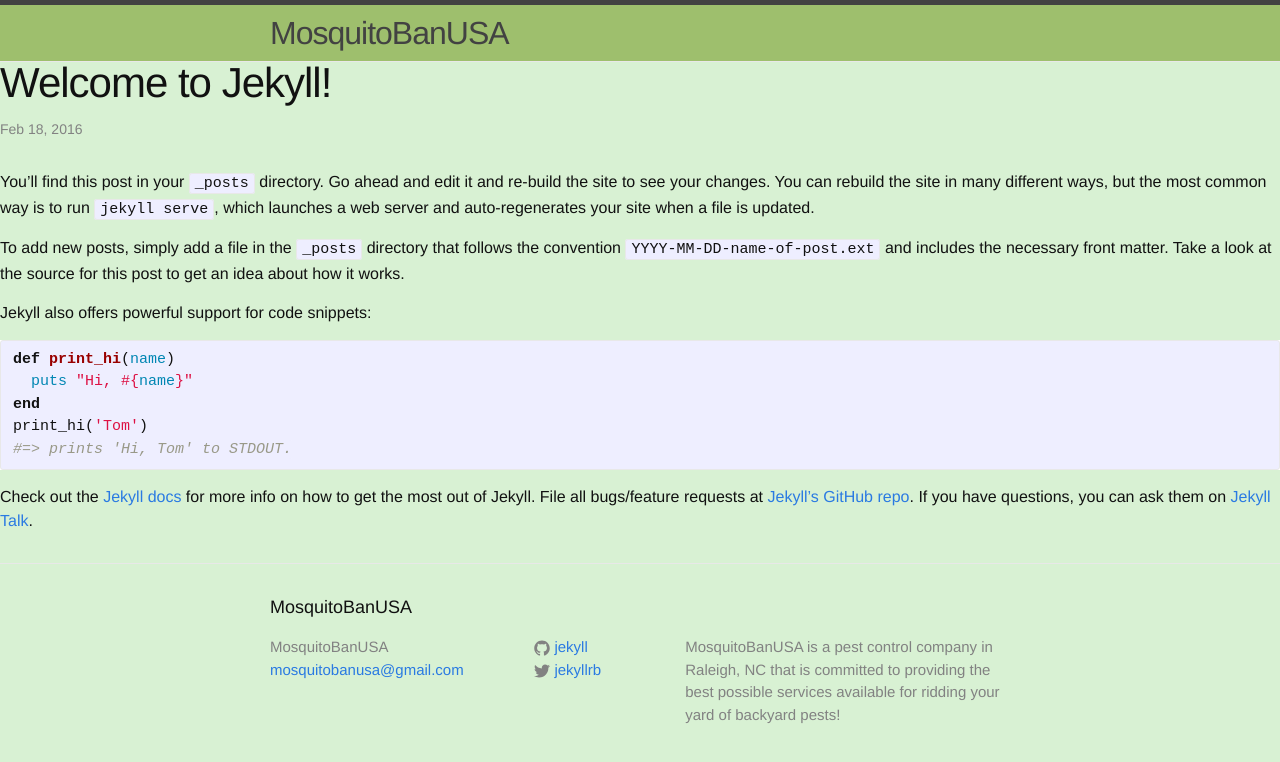
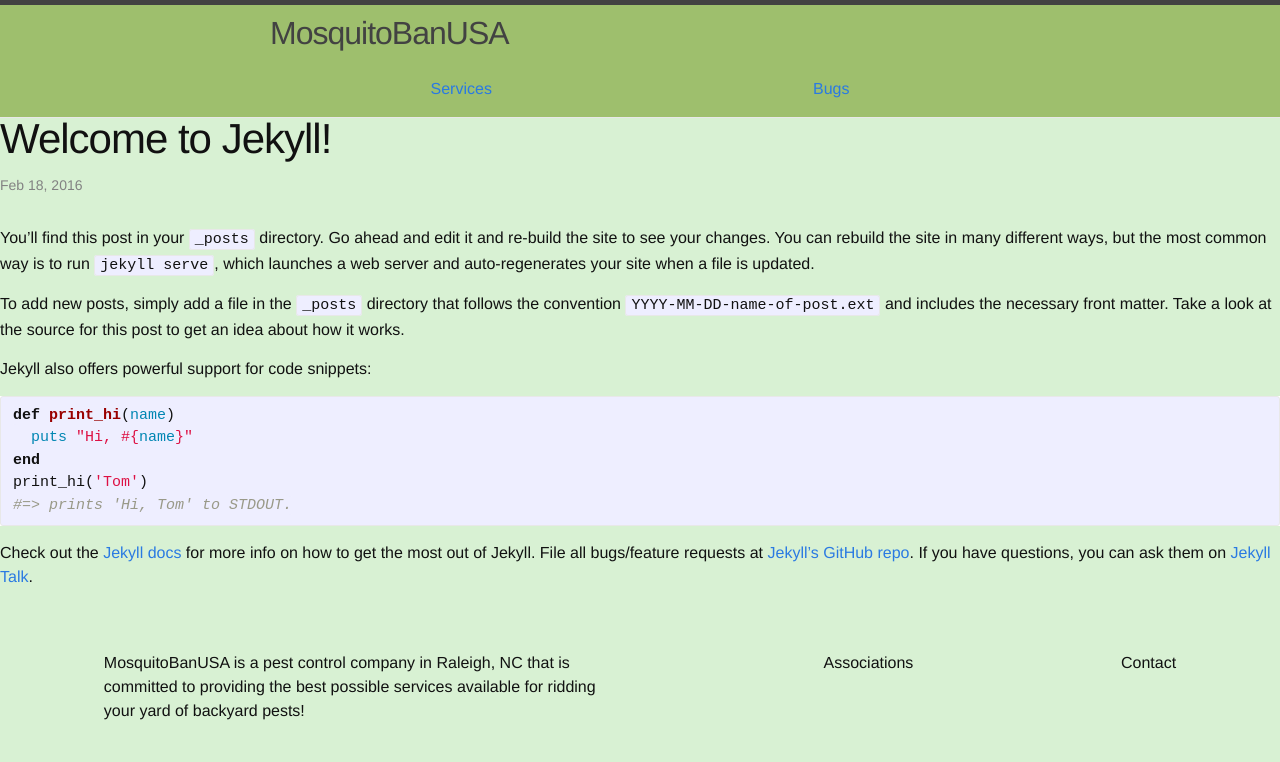
Before and after one commit to cassiebaer/mosquitobanusa.com, a Jekyll site: the page built from _posts/2016-02-18-welcome-to-jekyll.markdown, in a window 1280 px wide. Shown: the top 762 px of the page. Built offline with Jekyll 4.4.1, drawn with Linux system fonts in a browser that asks for light colours; nearby versions of some CDN libraries; library files that are not in the unit come from our copies.

Commit message:
fix: flexbox stuff and footer details

```diff
--- a/_includes/footer.html
+++ b/_includes/footer.html
@@ -1,38 +1,20 @@
-<footer class="site-footer">
+<footer class="section">
 
-  <div class="wrapper">
 
-    <h2 class="footer-heading">{{ site.title }}</h2>
+    <div class="row">
 
-    <div class="footer-col-wrapper">
-      <div class="footer-col footer-col-1">
-        <ul class="contact-list">
-          <li>{{ site.title }}</li>
-          <li><a href="mailto:{{ site.email }}">{{ site.email }}</a></li>
-        </ul>
+      <div style="max-width: 40%;">
+        {{ site.description }}
       </div>
 
-      <div class="footer-col footer-col-2">
-        <ul class="social-media-list">
-          {% if site.github_username %}
-          <li>
-            {% include icon-github.html username=site.github_username %}
-          </li>
-          {% endif %}
-
-          {% if site.twitter_username %}
-          <li>
-            {% include icon-twitter.html username=site.twitter_username %}
-          </li>
-          {% endif %}
-        </ul>
+      <div>
+        <h4>Associations</h4>
       </div>
 
-      <div class="footer-col footer-col-3">
-        <p>{{ site.description }}</p>
+      <div>
+        <h4>Contact</h4>
       </div>
+
     </div>
 
-  </div>
-
 </footer>
--- a/_includes/header.html
+++ b/_includes/header.html
@@ -4,22 +4,9 @@
 
     <a class="site-title" href="{{ site.baseurl }}/">{{ site.title }}</a>
 
-    <nav class="site-nav">
-      <a href="#" class="menu-icon">
-        <svg viewBox="0 0 18 15">
-          <path fill="#424242" d="M18,1.484c0,0.82-0.665,1.484-1.484,1.484H1.484C0.665,2.969,0,2.304,0,1.484l0,0C0,0.665,0.665,0,1.484,0 h15.031C17.335,0,18,0.665,18,1.484L18,1.484z"/>
-          <path fill="#424242" d="M18,7.516C18,8.335,17.335,9,16.516,9H1.484C0.665,9,0,8.335,0,7.516l0,0c0-0.82,0.665-1.484,1.484-1.484 h15.031C17.335,6.031,18,6.696,18,7.516L18,7.516z"/>
-          <path fill="#424242" d="M18,13.516C18,14.335,17.335,15,16.516,15H1.484C0.665,15,0,14.335,0,13.516l0,0 c0-0.82,0.665-1.484,1.484-1.484h15.031C17.335,12.031,18,12.696,18,13.516L18,13.516z"/>
-        </svg>
-      </a>
-
-      <div class="trigger">
-        {% for my_page in site.pages %}
-          {% if my_page.title %}
-          <a class="page-link" href="{{ my_page.url | prepend: site.baseurl }}">{{ my_page.title }}</a>
-          {% endif %}
-        {% endfor %}
-      </div>
+    <nav class="site-nav row">
+      <a href="#">Services</a>
+      <a href="#">Bugs</a>
     </nav>
 
   </div>
--- a/_sass/_layout.scss
+++ b/_sass/_layout.scss
@@ -16,7 +16,6 @@
     line-height: 56px;
     letter-spacing: -1px;
     margin-bottom: 0;
-    float: left;
 
     &,
     &:visited {
--- a/css/main.scss
+++ b/css/main.scss
@@ -55,6 +55,23 @@ $clr-wistful: #D8F1D3;
   background-color: $clr-wistful;
 }
 
+.speech-bubble {
+  padding: 1em;
+  text-align: right;
+
+  p {
+    margin: 0;
+  }
+}
+
+.speech-bubble__left {
+  border-radius: 2em 2em 0.1em 2em;
+}
+
+.speech-bubble__right {
+  border-radius: 2em 2em 2em 0.1em;
+}
+
 .hero {
   width: 100%;
   height: 24em;
@@ -72,22 +89,22 @@ $clr-wistful: #D8F1D3;
   margin: 0 auto;
   display: flex;
   flex-direction: column;
-  align-items: center;
+  width: 100%;
 }
 
 .row {
+  width: 100%;
   display: flex;
   flex-direction: row;
+  justify-content: space-around;
 }
 
 .section {
-  margin: 2em 0;
+  padding: 2em 0;
 }
 
 .flex-item {
   flex: 1;
-  margin: 1em 2em;
-  position: relative;
 }
 
 .img-rounded {
```
Also changed, not shown: index.html (+32 -15 lines).
